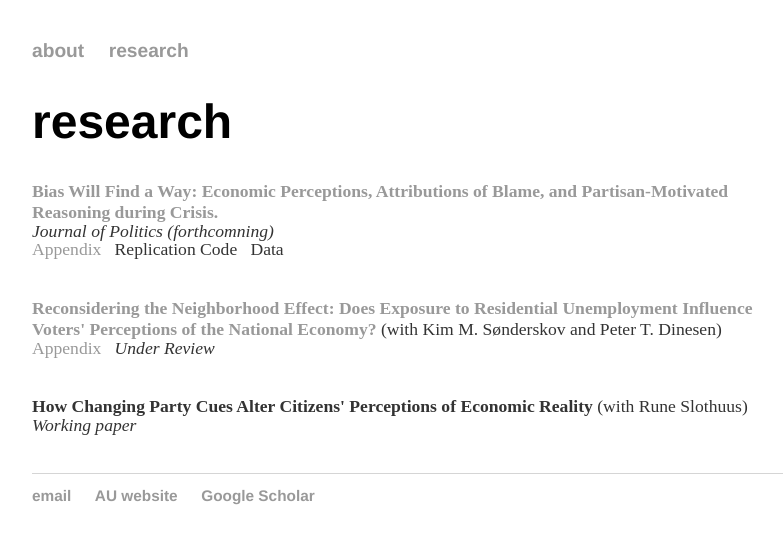
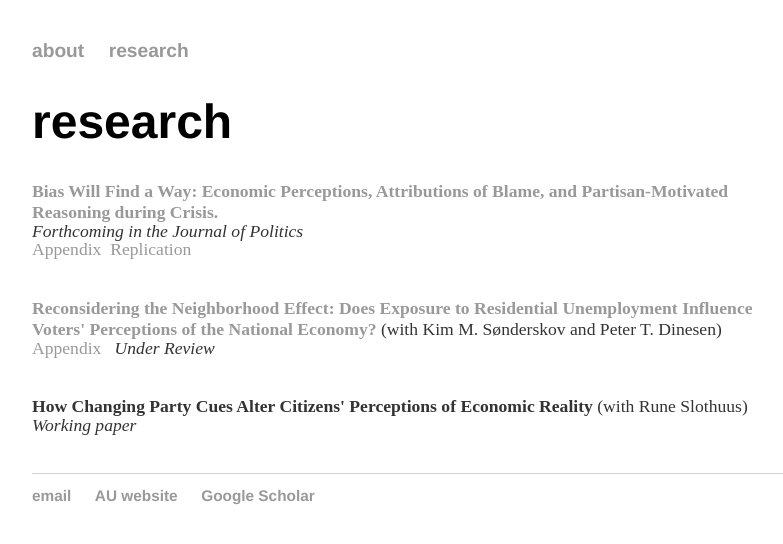
Before and after one commit to mbisgaard/mbisgaard.github.io, a Jekyll site: the page built from research/index.html, in a window 1280 px wide. Shown: the top 544 px of the page, without its empty margins (224-1007 px from the left). Built offline with Jekyll 4.4.1, drawn with Linux system fonts in a browser that asks for light colours.

Commit message:
Update index.html

```diff
--- a/research/index.html
+++ b/research/index.html
@@ -6,10 +6,9 @@ title: mbisgaard::research
 	<h1>research</h1>
 
 	<pentry><b><a href="https://www.dropbox.com/s/9evclz1cfxld75f/econ-partisan-bias-MBC.pdf?dl=0">Bias Will Find a Way: Economic Perceptions, Attributions of Blame, and Partisan-Motivated Reasoning during Crisis.</a></b></pentry>
-	<p1><br><i>Journal of Politics (forthcomning)</i>
+	<p1><br><i>Forthcoming in the Journal of Politics</i>
 	<br><a href="https://www.dropbox.com/s/16g3y7lgwp2xcav/econ-partisan-bias-MBC-APPENDIX.pdf?dl=0">Appendix</a>
-	&nbsp; Replication Code
-	&nbsp; Data &nbsp;	</p1><br>
+	&nbsp;<a href="https://thedata.harvard.edu/dvn/dv/jop/faces/study/StudyPage.xhtml?globalId=doi:10.7910/DVN/29379&studyListingIndex=0_ad3355ece9f2b4f3a1b6f61a572f">Replication</a></p1><br>
 
 
 	<p>&nbsp;</p>
```
